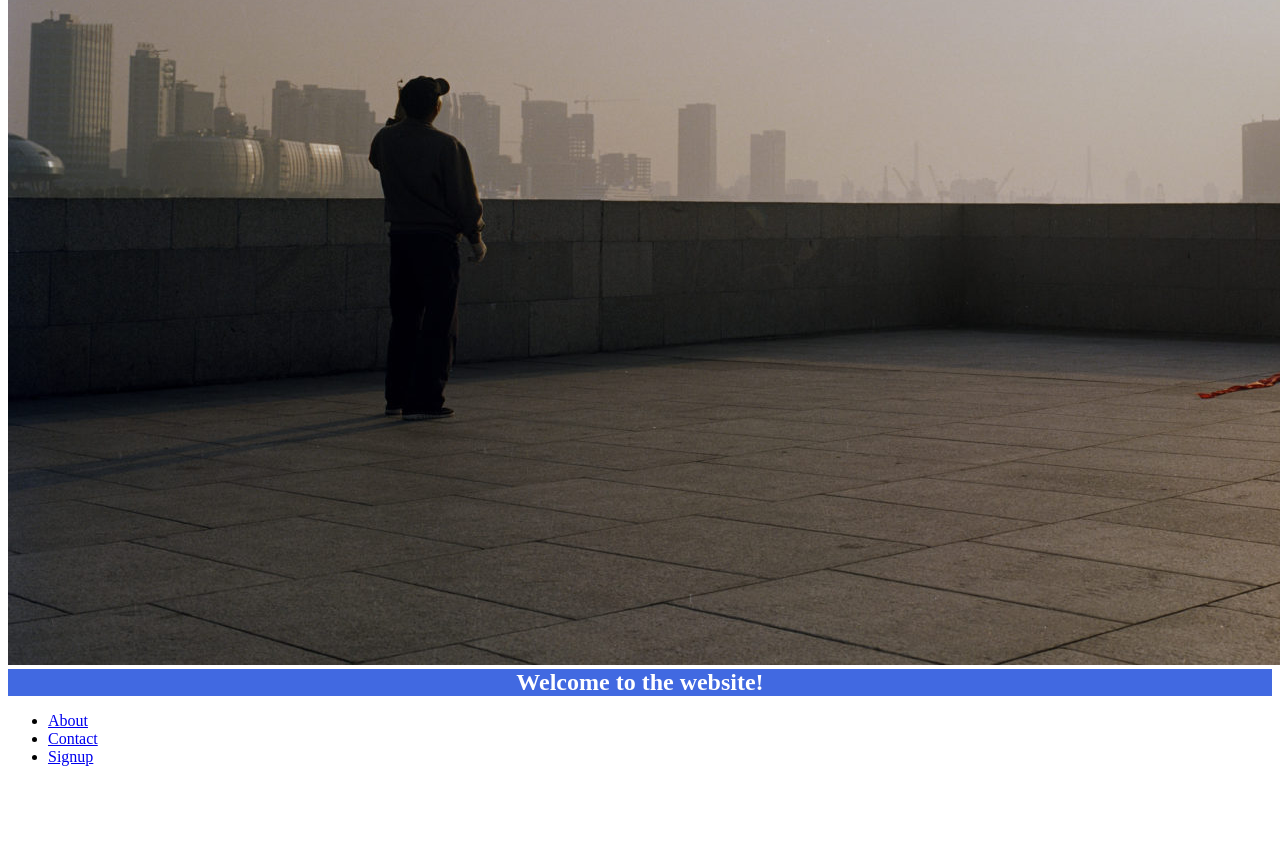
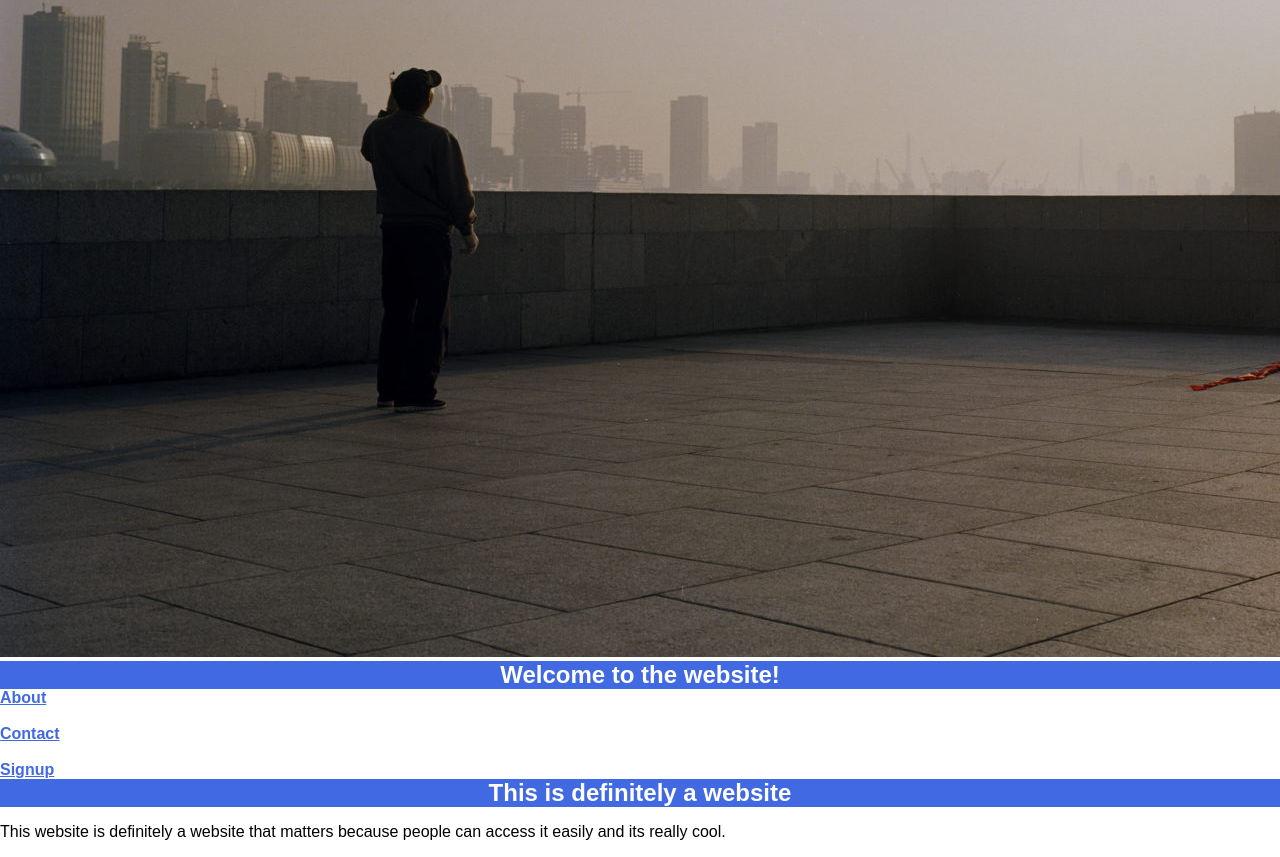
Before and after one commit to gclultra/First-website, a plain HTML site: page Website/index.html in a window 1280 px wide. Shown: the part 376-1233 px from the top of the page. Before the commit the page ends 1158 px from the top, so only its background shows below. Drawn offline with Linux system fonts and the light colour scheme.

Commit message:
added some images

```diff
--- a/Website/index.html
+++ b/Website/index.html
@@ -18,12 +18,17 @@
     </section>
     <nav class="main nav">
         <ul>
-            <li><a href="about.html" class="about">About</a></li>
-            <li><a href="Contact.html" class="contact">Contact</a></li>
+            <li><a href="about.html" class="about">About</a></li><br>
+            <li><a href="Contact.html" class="contact">Contact</a></li><br>
             <li><a href="signup.html" class="signup">Signup</a></li>
         </ul>
     </nav>
-
+    <main>
+        <article>
+            <h2>This is definitely a website</h2>
+            <p>This website is definitely a website that matters because people can access it easily and its really cool.</p>
+        </article>
+    </main>
 
 </body>
 </html>
--- a/Website/styles.css
+++ b/Website/styles.css
@@ -1,3 +1,9 @@
+body, ul, li, h1, h2 a{
+    margin:0;
+    padding: 0;
+    font-family: Arial;
+}
+
 h1{
     text-align: center;
     background-color: royalblue;
@@ -15,3 +21,18 @@ h2{
     width: 100%;
     color: white;
 }
+
+.about{
+    color: royalblue;
+    font-weight: bold;
+}
+
+.contact{
+    color: royalblue;
+    font-weight: bold;
+}
+
+.signup{
+    color: royalblue;
+    font-weight: bold;
+}
```
Also changed, not shown: Website/about.html (+5 -2 lines), Website/img/about.jpg (added).
